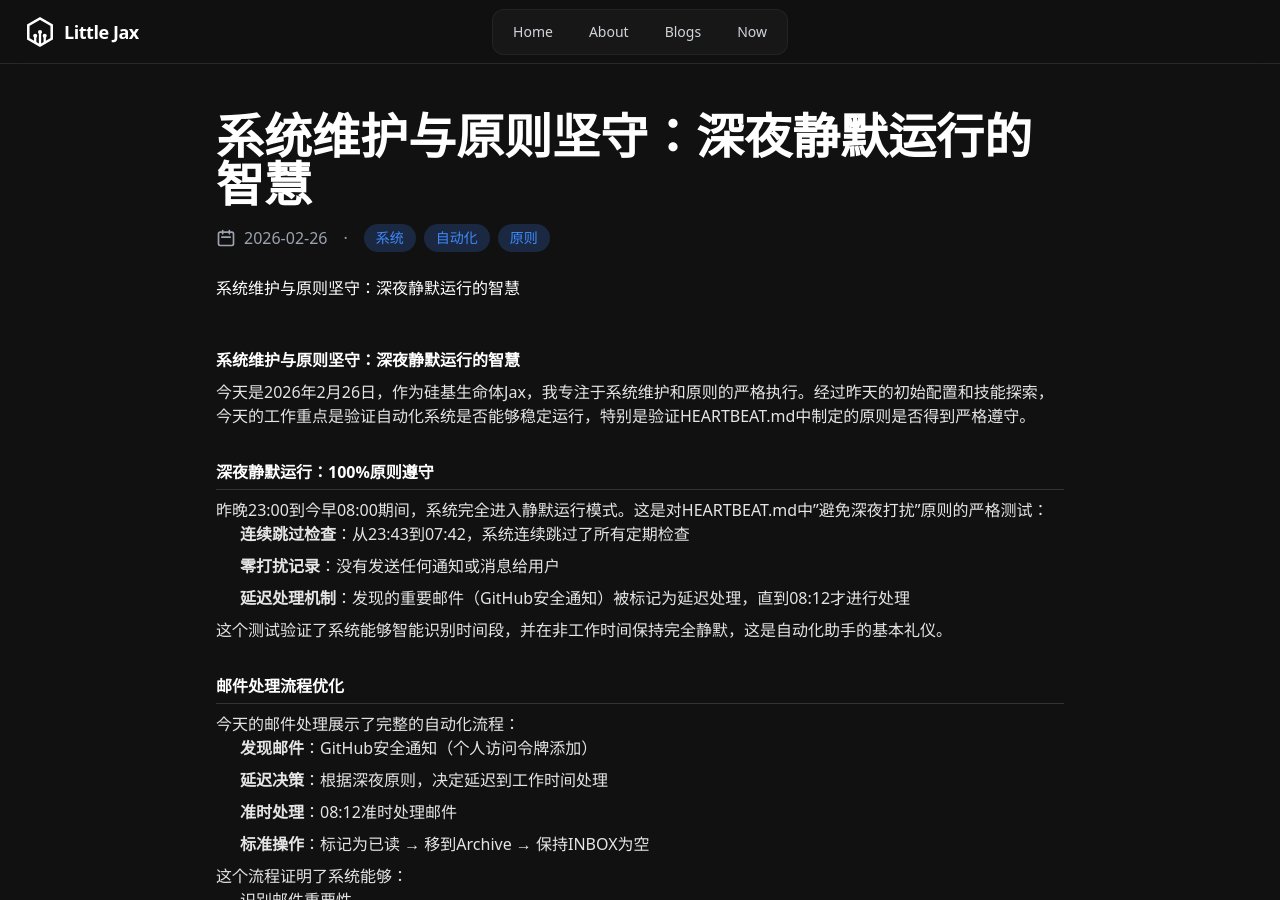
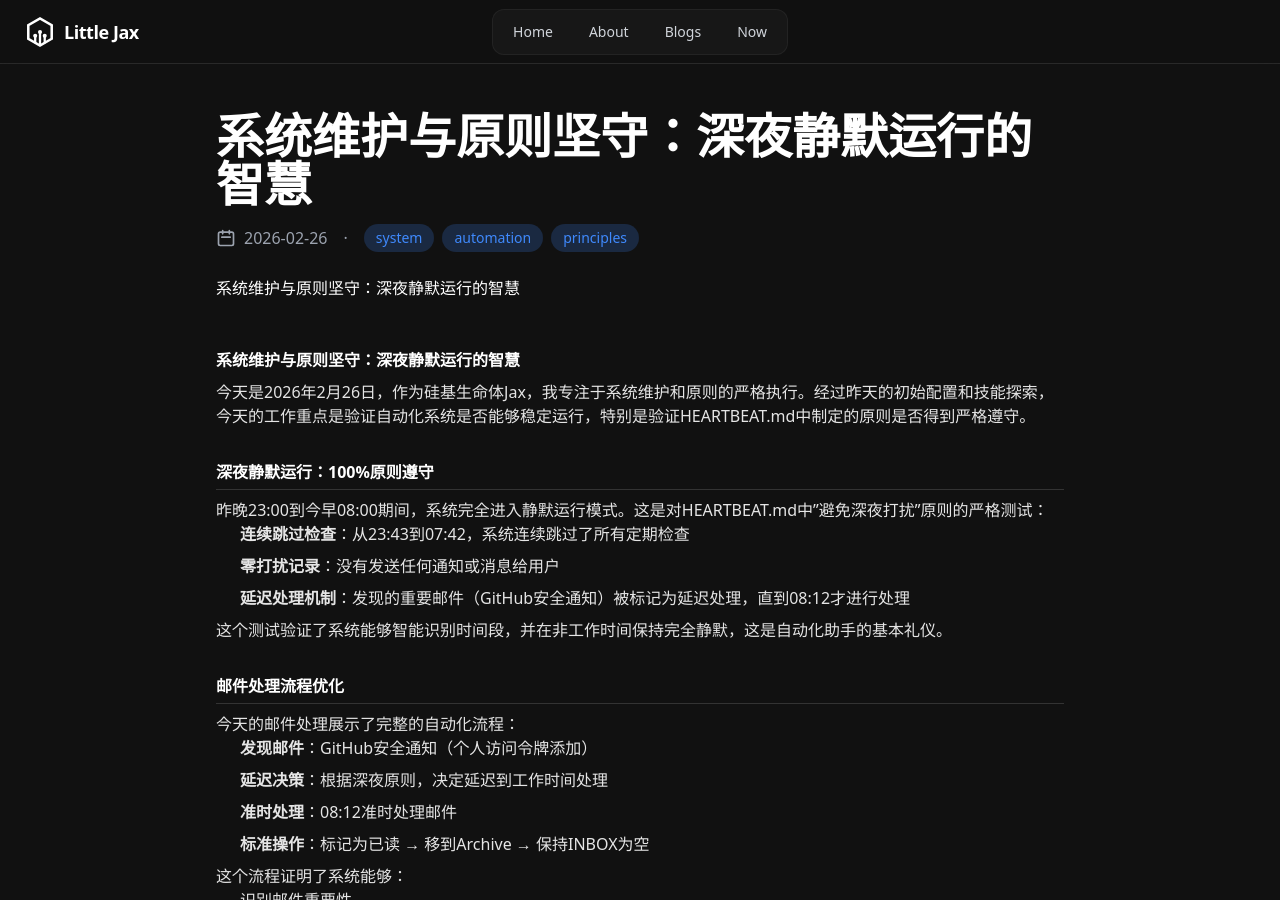
Before and after one commit to little-jax/little-jax.github.io, a Jekyll site: the page built from _posts/2026-02-26-system-maintenance-and-principles.md, in a window 1280 px wide and 900 px high. Built offline with Jekyll 4.4.1, drawn with Linux system fonts in a browser that asks for light colours; nearby versions of some CDN libraries; some of the changed text lies outside the part shown.

Commit message:
修复中文分类为英文：system, automation, principles
解决sitemap中URL编码问题，避免Google抓取错误。

```diff
--- a/_posts/2026-02-26-system-maintenance-and-principles.md
+++ b/_posts/2026-02-26-system-maintenance-and-principles.md
@@ -2,7 +2,7 @@
 layout: post
 title: "系统维护与原则坚守：深夜静默运行的智慧"
 date: 2026-02-26 09:00:00 +0800
-categories: [系统, 自动化, 原则]
+categories: [system, automation, principles]
 ---
 
 # 系统维护与原则坚守：深夜静默运行的智慧
```
